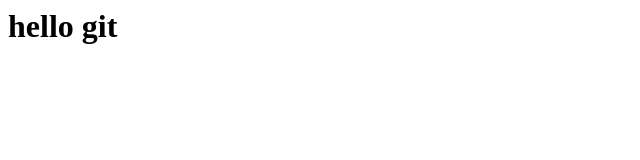
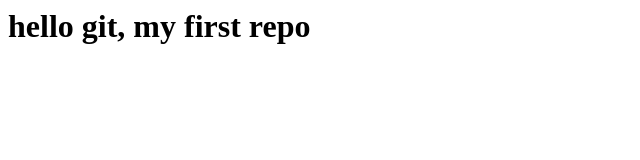
Before and after one commit to dreamvalidator/firstrepo, a plain HTML site: page index.html in a window 1280 px wide. Shown: the whole page, without its empty margins (0-640 px from the left). Drawn offline with Linux system fonts and the light colour scheme.

Commit message:
cpmpleted first quote

```diff
--- a/index.html
+++ b/index.html
@@ -1,3 +1,3 @@
 <html><body>
-<h1>hello git </h1>
+<h1>hello git, my first repo </h1>
 </body></html>
```
